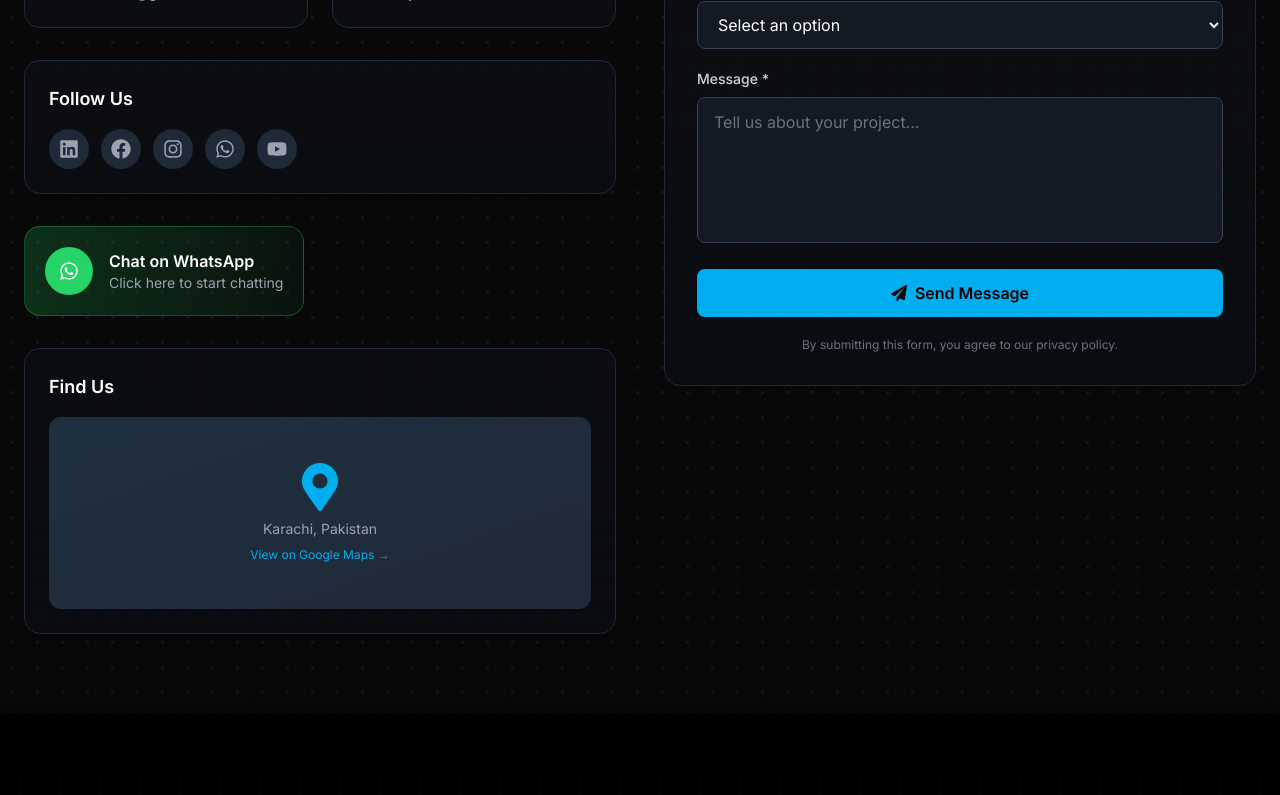
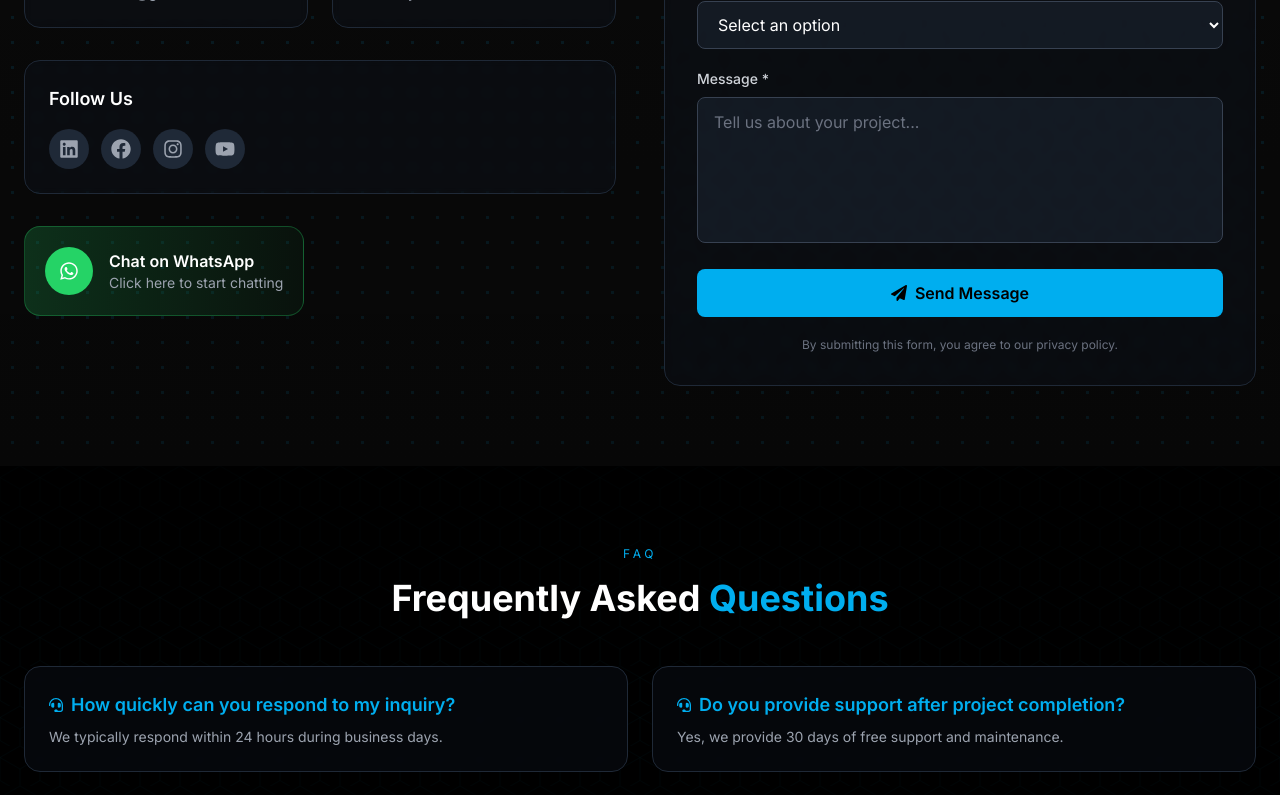
Before and after one commit to syedahsan2/Robotify, a React (Create React App) app: page /contact in a window 1280 px wide. Shown: the part 800-1595 px from the top of the page. Built offline with nearby package versions, Linux system fonts and the light colour scheme.

Commit message:
contact_us

```diff
--- a/src/pages/Contact.jsx
+++ b/src/pages/Contact.jsx
@@ -126,9 +126,8 @@ export default function Contact() {
 
   const socialLinks = [
     { name: "LinkedIn", icon: <FaLinkedin className="text-xl" />, url: "https://linkedin.com", color: "hover:bg-[#0077B5]" },
-    { name: "Facebook", icon: <FaFacebook className="text-xl" />, url: "https://facebook.com", color: "hover:bg-[#1877F2]" },
+    { name: "Facebook", icon: <FaFacebook className="text-xl" />, url: "https://www.facebook.com/people/Robotify/100082976810182/#", color: "hover:bg-[#1877F2]" },
     { name: "Instagram", icon: <FaInstagram className="text-xl" />, url: "https://instagram.com", color: "hover:bg-gradient-to-tr from-[#833AB4] to-[#E4405F]" },
-    { name: "WhatsApp", icon: <FaWhatsapp className="text-xl" />, url: "https://wa.me/923337085256", color: "hover:bg-[#25D366]" },
     { name: "YouTube", icon: <FaYoutube className="text-xl" />, url: "https://youtube.com", color: "hover:bg-[#FF0000]" },
   ];
 
@@ -270,19 +269,6 @@ export default function Contact() {
                     </div>
                   </div>
                 </a>
-              </motion.div>
-
-              {/* Map Location */}
-              <motion.div variants={fadeInUp} className="bg-gray-900/30 backdrop-blur-sm rounded-2xl p-6 border border-gray-800">
-                <h3 className="text-lg font-semibold mb-4 text-white">Find Us</h3>
-                <div className="bg-gray-800 rounded-xl h-48 flex items-center justify-center relative overflow-hidden">
-                  <div className="text-center z-10">
-                    <FaMapMarkerAlt className="text-5xl text-[#00AEEF] mx-auto mb-2" />
-                    <p className="text-gray-400 text-sm">Karachi, Pakistan</p>
-                    <p className="text-[#00AEEF] text-xs mt-2">View on Google Maps →</p>
-                  </div>
-                  <div className="absolute inset-0 bg-gradient-to-br from-[#00AEEF]/5 to-transparent" />
-                </div>
               </motion.div>
             </motion.div>
 
```
